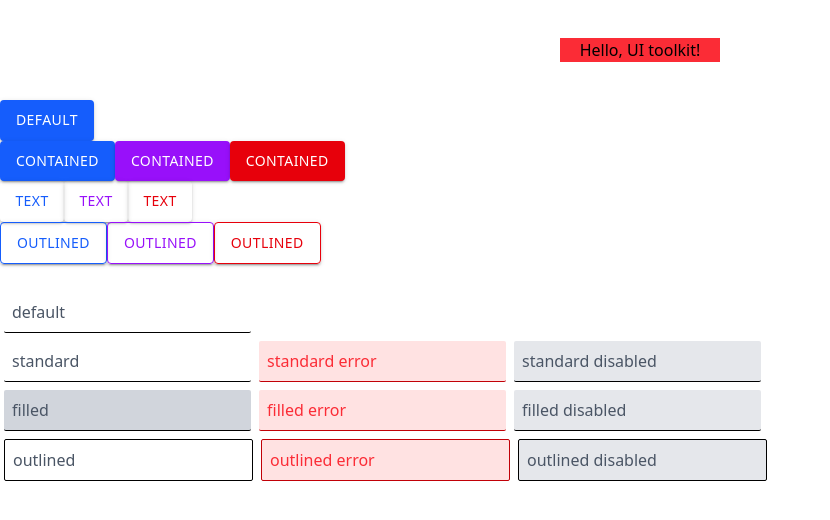
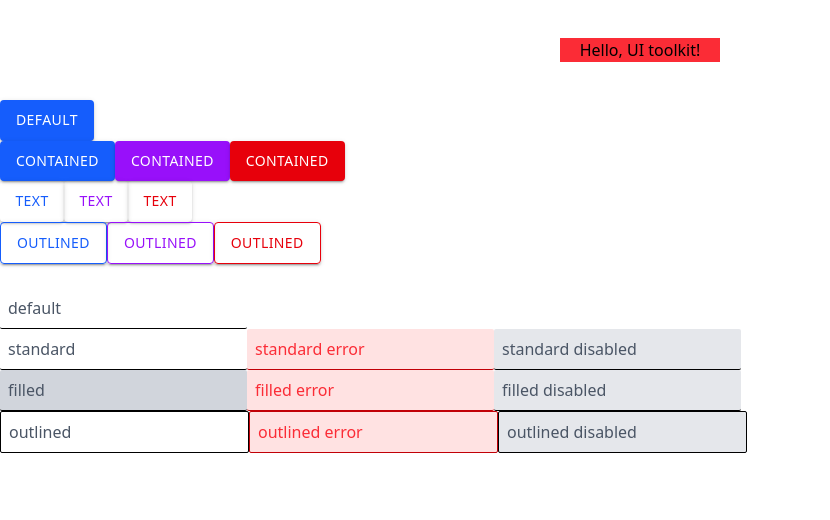
Before and after one commit to IslamSolimanInnowise/custom-components-lib, a React app: page / in a window 1280 px wide. Shown: the top 520 px of the page, without its empty margins (0-830 px from the left). Built offline with nearby package versions, Linux system fonts and the light colour scheme.

Commit message:
remove unnecessary margin

```diff
--- a/src/components/TextField/TextField.tsx
+++ b/src/components/TextField/TextField.tsx
@@ -16,7 +16,7 @@ const TextField: React.FC<TextFieldProps> = ({
   ...props
 }) => {
   const baseClasses =
-    "p-2 border-b-1 rounded-xs text-md placeholder-gray-600 outline-0 cursor-pointer hover:bg-amber-100 transition-all duration-200 ease-in-out m-1";
+    "p-2 border-b-1 rounded-xs text-md placeholder-gray-600 outline-0 cursor-pointer hover:bg-amber-100 transition-all duration-200 ease-in-out";
   const errorClasses =
     "text-red-700 placeholder-red-500 border-red-700 bg-red-100 hover:bg-red-200";
   const disabledClasses = "bg-gray-200 pointer-events-none";
```
